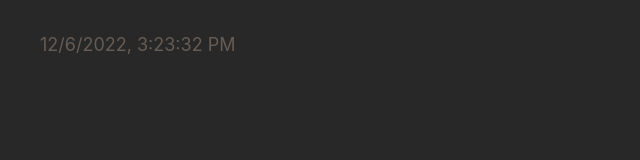
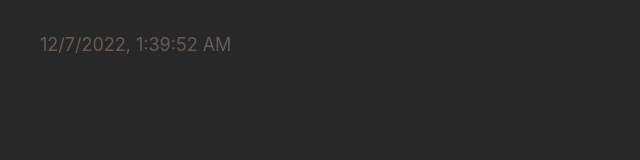
Before and after one commit to 5ee1e/osmos-feed-pages, a plain HTML site: page index.html in a window 1280 px wide. Shown: the full height of the page, 0-640 px from the left. Drawn offline with Linux system fonts and the light colour scheme.

Commit message:
deploy: e2f3e5852e74b2cb03e92c9de567331ad200cb6d

```diff
--- a/index.html
+++ b/index.html
@@ -17,8 +17,8 @@
     <!-- %after-body-begin.html% -->
 
     <footer>
-      <a class="footer-link" href="https://github.com/5ee1e/osmos-feed-pages/actions/runs/3630893371">
-        <time id="build-timestamp" datetime="2022-12-06T15:23:32.567Z">2022-12-06T15:23:32.567Z</time>
+      <a class="footer-link" href="https://github.com/5ee1e/osmos-feed-pages/actions/runs/3635054162">
+        <time id="build-timestamp" datetime="2022-12-07T01:39:52.553Z">2022-12-07T01:39:52.553Z</time>
       </a>
       <a class="footer-link" href="https://github.com/osmoscraft/osmosfeed">osmosfeed 1.15.1</a>
     </footer>
```
Also changed, not shown: 1 other file.
